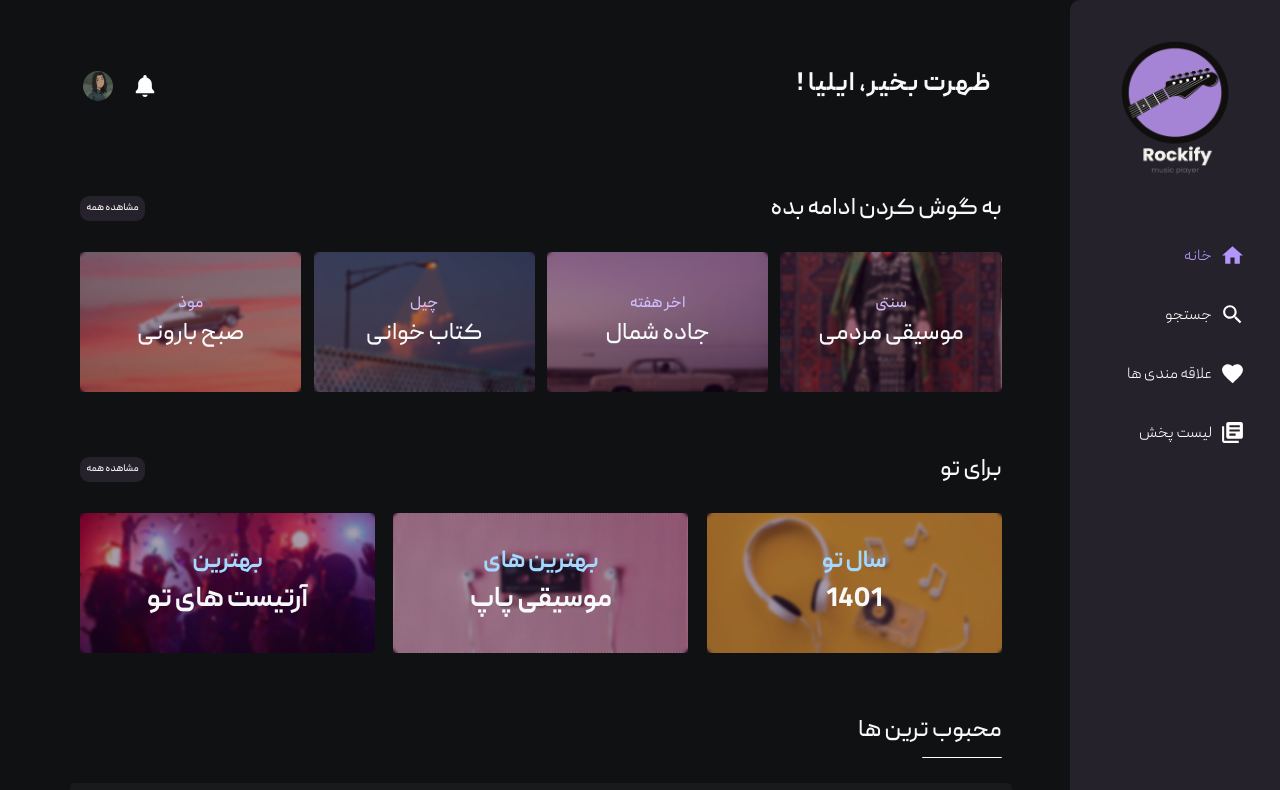
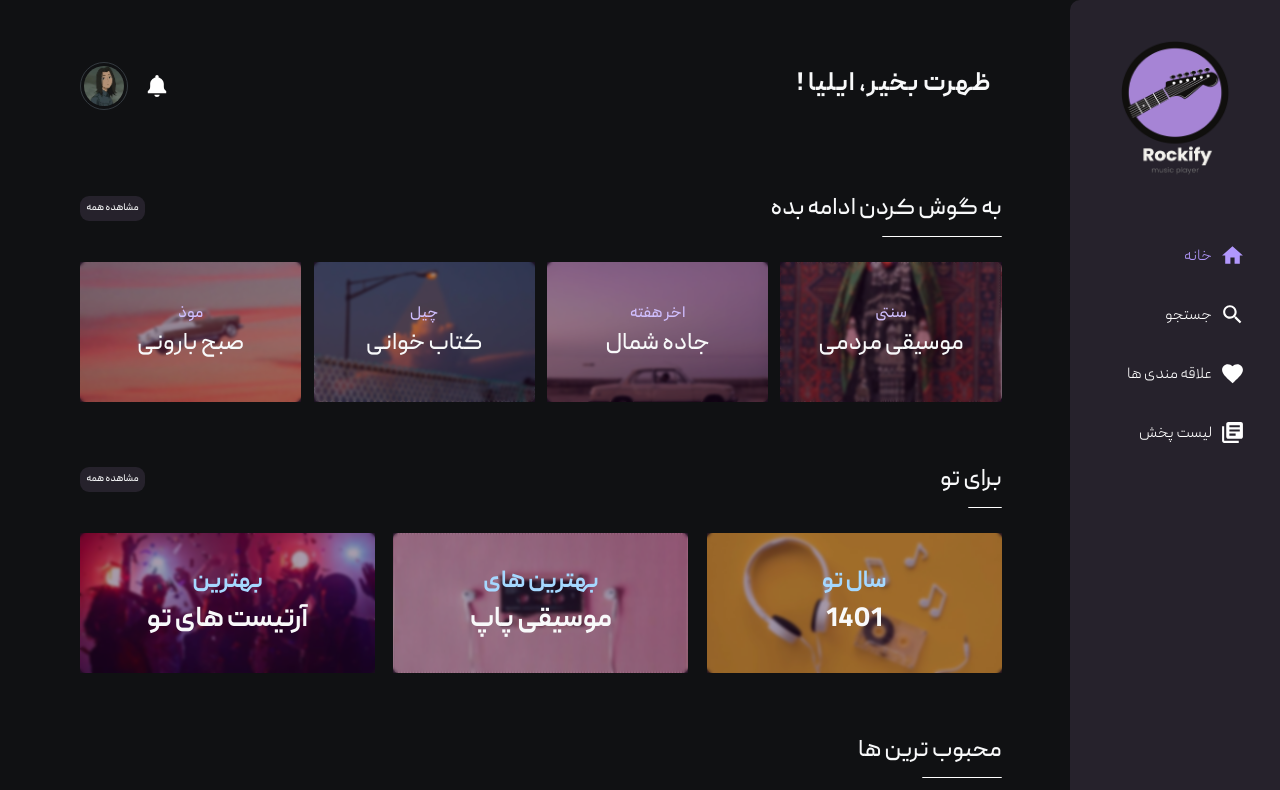
Before and after one commit to iliyaahmadi/Rockify, a React (Vite) app: page / in a window 1280 px wide. Shown: the top 790 px of the page. Built offline with nearby package versions, Linux system fonts and the light colour scheme.

Commit message:
style : add pesudo element for title head

```diff
--- a/src/styles/components/_navbar.scss
+++ b/src/styles/components/_navbar.scss
@@ -18,12 +18,13 @@
     padding: 3px;
   }
   &__profile {
-    width: 30px;
-    height: 30px;
+    width: 40px;
+    height: 40px;
     padding: 3px;
+    border: 0.5px solid $gray-800;
     border-radius: 50%;
   }
-  img:hover{
+  img:hover {
     cursor: pointer;
     opacity: 0.9;
   }
--- a/src/styles/components/_recentlyplayed.scss
+++ b/src/styles/components/_recentlyplayed.scss
@@ -6,8 +6,9 @@
   flex-direction: column;
   justify-content: center;
   align-items: center;
-  gap: 5px;
+  gap: 15px;
   &__header {
+    position: relative;
     width: 100%;
     display: flex;
     align-items: center;
@@ -24,6 +25,16 @@
         opacity: 0.9;
         cursor: pointer;
       }
+    }
+    &:before {
+      content: '';
+      position: absolute;
+      right: 0;
+      bottom: 10px;
+      height: 1px;
+      width: 120px;
+      border-bottom: 1px solid white;
+      border-radius: 2px;
     }
   }
   &__body {
--- a/src/styles/components/_suggestion.scss
+++ b/src/styles/components/_suggestion.scss
@@ -6,8 +6,9 @@
   flex-direction: column;
   justify-content: center;
   align-items: center;
-  gap: 5px;
+  gap: 15px;
   &__header {
+    position: relative;
     width: 100%;
     display: flex;
     align-items: center;
@@ -24,6 +25,16 @@
         opacity: 0.9;
         cursor: pointer;
       }
+    }
+    &:before {
+      content: '';
+      position: absolute;
+      right: 0;
+      bottom: 10px;
+      height: 1px;
+      width: 34px;
+      border-bottom: 1px solid white;
+      border-radius: 2px;
     }
   }
   &__body {
```
